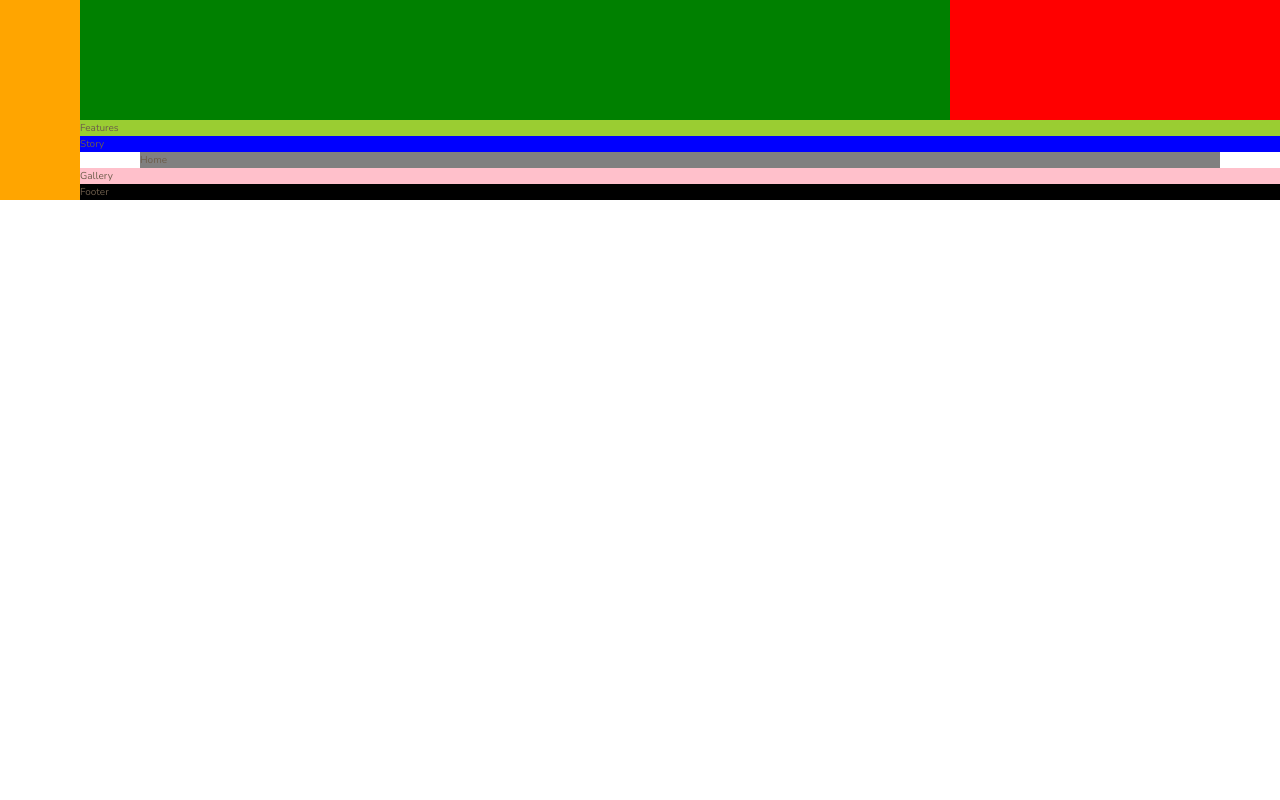
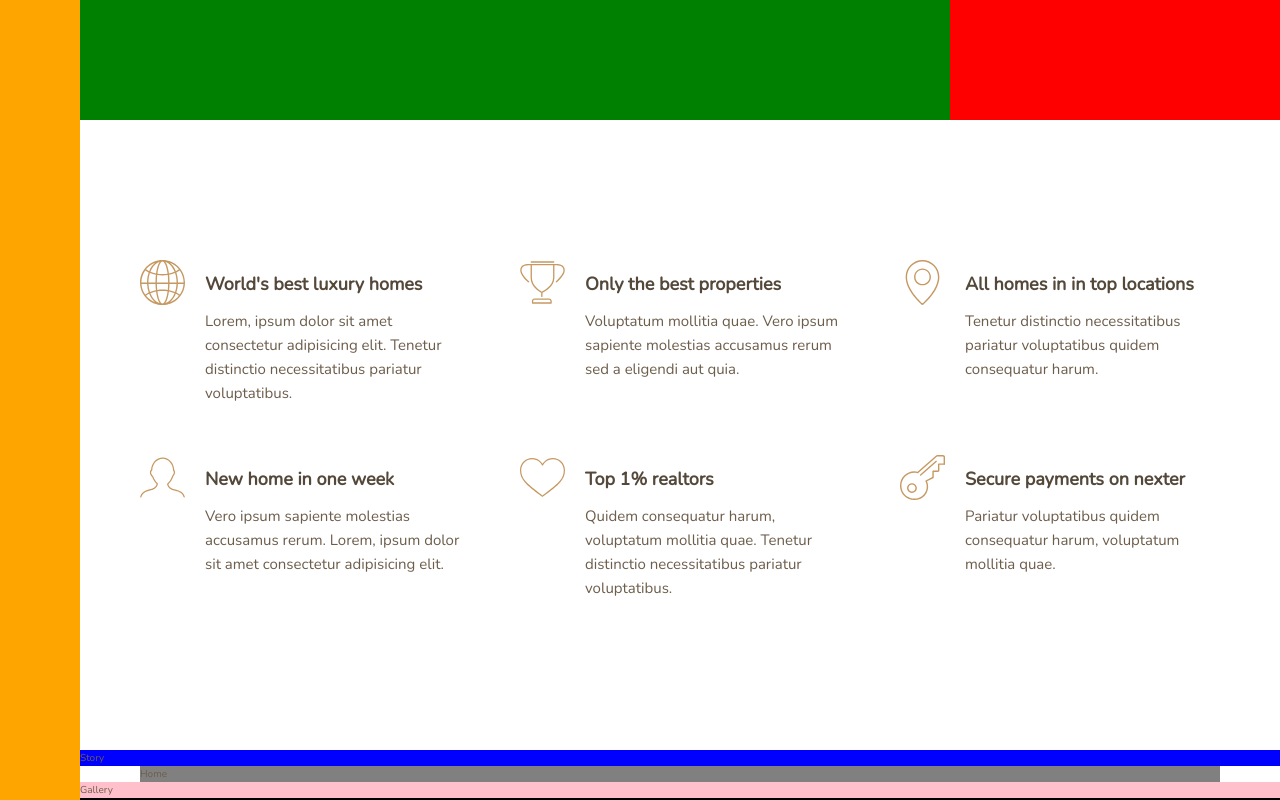
Before and after one commit to kiethohoai/nexter-v2, a website: page index.html in a window 1280 px wide. Shown: the part 520-1320 px from the top of the page. Before the commit the page ends 800 px from the top, so only its background shows below. Drawn offline with nearby package versions, Linux system fonts and the light colour scheme.

Commit message:
#2 Features Layout

```diff
--- a/index.html
+++ b/index.html
@@ -22,7 +22,73 @@
     <div class="realtors">Realtors</div>
 
     <!-- Features -->
-    <div class="features">Features</div>
+    <div class="features">
+      <!-- item 1 -->
+      <div class="feature">
+        <svg class="feature__icon">
+          <use xlink:href="img/sprite.svg#icon-global"></use>
+        </svg>
+        <h4 class="heading-4">World's best luxury homes</h4>
+        <p class="feature__text">
+          Lorem, ipsum dolor sit amet consectetur adipisicing elit. Tenetur distinctio
+          necessitatibus pariatur voluptatibus.
+        </p>
+      </div>
+      <!-- item 2 -->
+      <div class="feature">
+        <svg class="feature__icon">
+          <use xlink:href="img/sprite.svg#icon-trophy"></use>
+        </svg>
+        <h4 class="heading-4">Only the best properties</h4>
+        <p class="feature__text">
+          Voluptatum mollitia quae. Vero ipsum sapiente molestias accusamus rerum sed a
+          eligendi aut quia.
+        </p>
+      </div>
+      <!-- item 3 -->
+      <div class="feature">
+        <svg class="feature__icon">
+          <use xlink:href="img/sprite.svg#icon-map-pin"></use>
+        </svg>
+        <h4 class="heading-4">All homes in in top locations</h4>
+        <p class="feature__text">
+          Tenetur distinctio necessitatibus pariatur voluptatibus quidem consequatur
+          harum.
+        </p>
+      </div>
+      <!-- item 4 -->
+      <div class="feature">
+        <svg class="feature__icon">
+          <use xlink:href="img/sprite.svg#icon-profile-male"></use>
+        </svg>
+        <h4 class="heading-4">New home in one week</h4>
+        <p class="feature__text">
+          Vero ipsum sapiente molestias accusamus rerum. Lorem, ipsum dolor sit amet
+          consectetur adipisicing elit.
+        </p>
+      </div>
+      <!-- item 5 -->
+      <div class="feature">
+        <svg class="feature__icon">
+          <use xlink:href="img/sprite.svg#icon-heart"></use>
+        </svg>
+        <h4 class="heading-4">Top 1% realtors</h4>
+        <p class="feature__text">
+          Quidem consequatur harum, voluptatum mollitia quae. Tenetur distinctio
+          necessitatibus pariatur voluptatibus.
+        </p>
+      </div>
+      <!-- item 6 -->
+      <div class="feature">
+        <svg class="feature__icon">
+          <use xlink:href="img/sprite.svg#icon-key"></use>
+        </svg>
+        <h4 class="heading-4">Secure payments on nexter</h4>
+        <p class="feature__text">
+          Pariatur voluptatibus quidem consequatur harum, voluptatum mollitia quae.
+        </p>
+      </div>
+    </div>
 
     <!-- Story -->
     <div class="story">Story</div>
--- a/sass/_features.scss
+++ b/sass/_features.scss
@@ -1,5 +1,34 @@
 .features {
-  background-color: yellowgreen;
-  grid-column: 2 / -1;
+  grid-column: 3 / 11;
   grid-row: 2 / 3;
+
+  margin: 15rem 0;
+  display: grid;
+  grid-template-columns: repeat(auto-fit, minmax(25rem, 1fr));
+  grid-template-rows: repeat(2, 1fr);
+  gap: 6rem;
 }
+
+.feature {
+  display: grid;
+  grid-template-columns: min-content 1fr;
+  grid-column-gap: 2rem;
+  grid-row-gap: 1rem;
+  align-content: start;
+
+  &__icon {
+    display: block;
+    width: 4.5rem;
+    height: 4.5rem;
+    fill: $color-primary;
+
+    grid-column: 1 / 2;
+    grid-row: 1 / 3;
+
+    transform: translateY(-1rem);
+  }
+
+  &__text {
+    font-size: 1.5rem;
+  }
+}
--- a/sass/_typography.scss
+++ b/sass/_typography.scss
@@ -0,0 +1,4 @@
+.heading-4 {
+  font-size: 1.8rem;
+  color: $color-grey-dark-1;
+}
```
Also changed, not shown: REAME.MD (+1 -0 lines), css/main.css, 1 other file.
